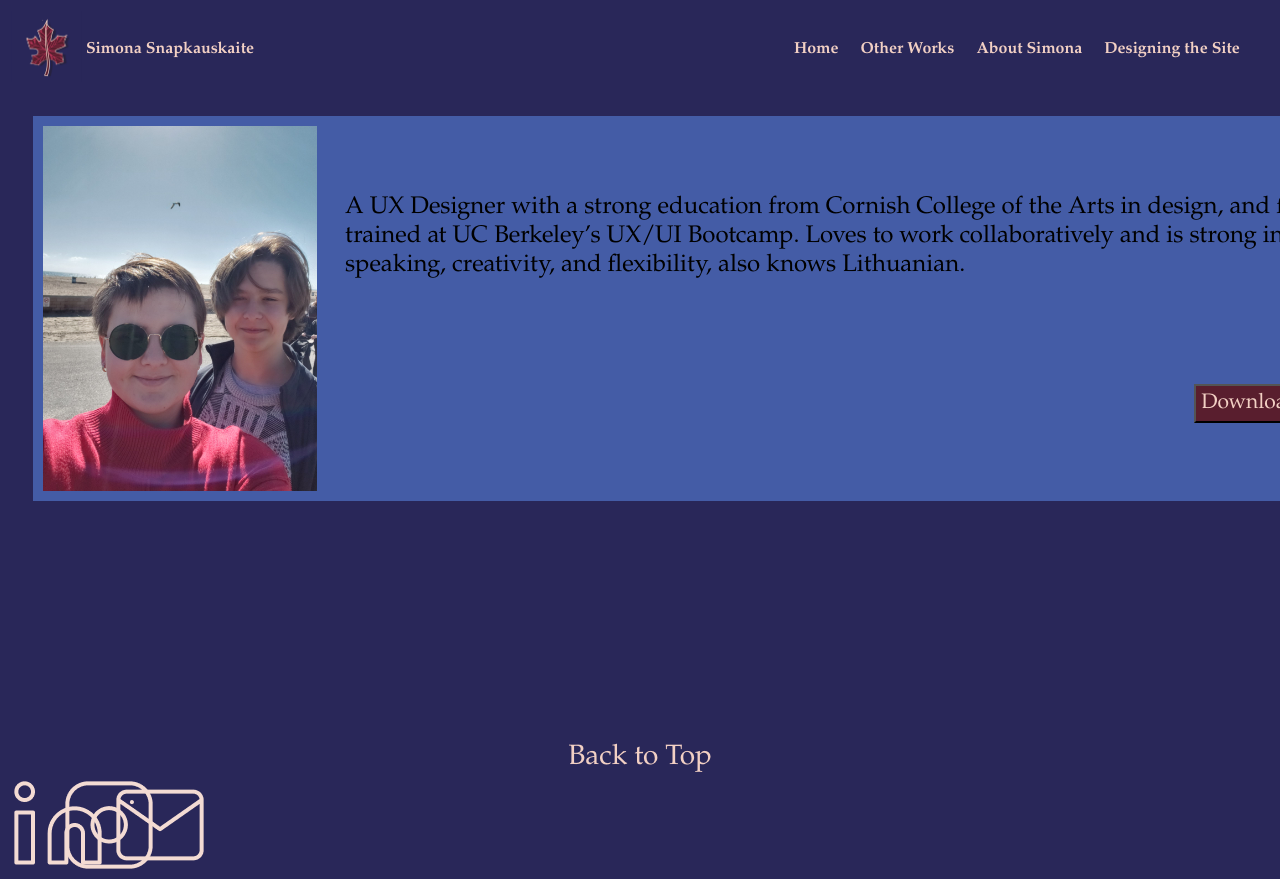
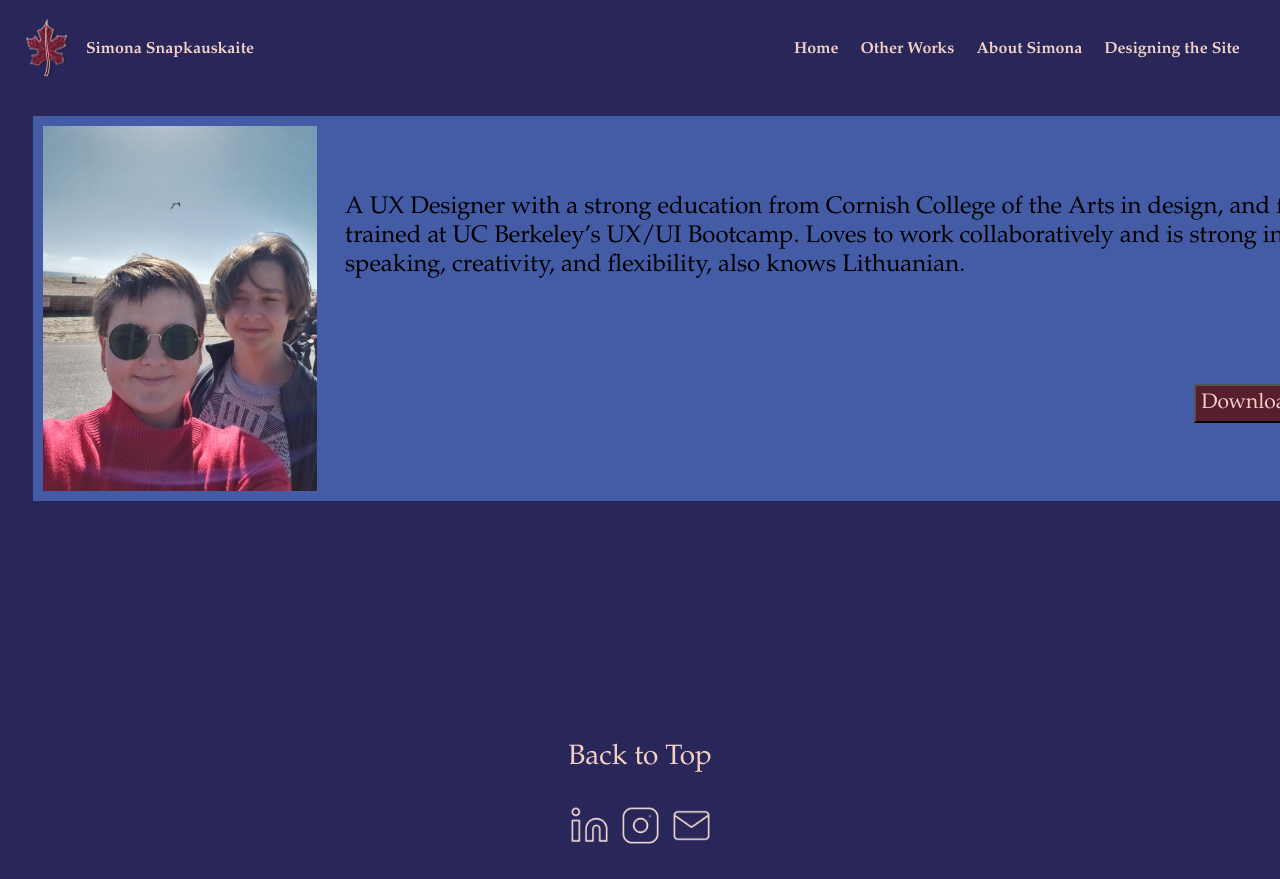
Before and after one commit to SimonaSnap/UX_UI_HW_17, a plain HTML site: page docs/index.html in a window 1280 px wide. Shown: the top 879 px of the page. Drawn offline with Linux system fonts and the light colour scheme.

Commit message:
finally fixed the footer

```diff
--- a/docs/css/style.css
+++ b/docs/css/style.css
@@ -1,4 +1,4 @@
-/* {border:1px solid red}
+/ {border:1px solid red}
 /* Page style */
 body {
     background-color: #292759;
@@ -72,6 +72,7 @@ button {
 /* Footer */
 .footerGrid {
     display: grid;
+    justify-content: center;
     grid-template-columns: 51px 51px 51px;
     grid-template-rows: 51px;
     grid-template-areas:
@@ -80,14 +81,17 @@ button {
 
 #LinkedIn {
     grid-area: LinkedIn;
+    background-image: url("../images/linkedin\ 1.png");
 }
 
 #Instagram {
     grid-area: Instagram;
+    background-image: url("../images/instagram\ 1.png");
 }
 
 #Mail {
     grid-area: Mail;
+    background-image: url("../images/mail\ 1.png");
 }
 
 .subheading {
@@ -95,7 +99,15 @@ button {
     color: #F2D0C4;
     font-family: Garamond;
     text-align: center;
+    padding-bottom: 25px;
 }
 
 .footerGridArea {
+    background-position: center;
+    background-size: cover;
+    background-repeat: no-repeat;
+    margin: 5px;
+    cursor: pointer;
+    display: grid;
+    align-content: end;
 }
--- a/docs/index.html
+++ b/docs/index.html
@@ -45,15 +45,12 @@
         </div>
         <section class="footerGrid">
             <div id="LinkedIn" class="footerGridArea">
-                <img src="../docs/images/linkedin 1.png" alt="LinkedIn">
             </div>
 
             <div id="Instagram" class="footerGridArea">
-                <img src="../docs/images/instagram 1.png" alt="Instagram">
             </div>
 
             <div id="Mail" class="footerGridArea">
-                <img src="../docs/images/mail 1.png" alt="Mail">
             </div>
         </section>
 
```
